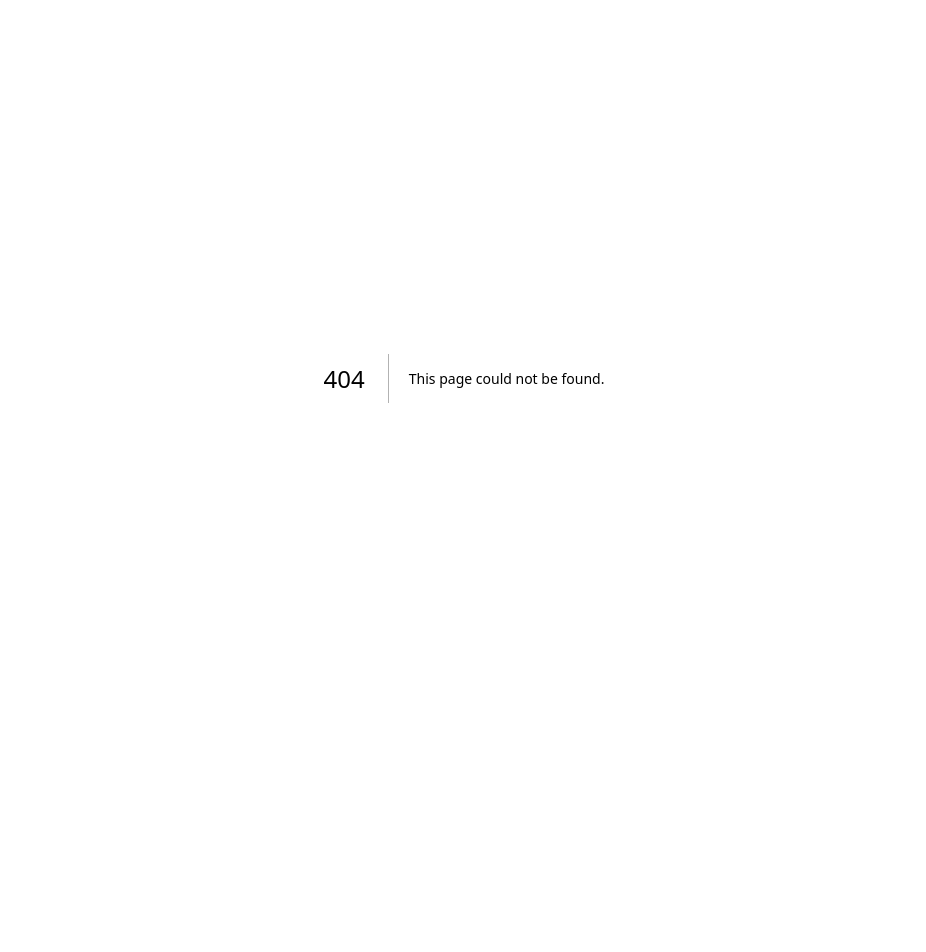
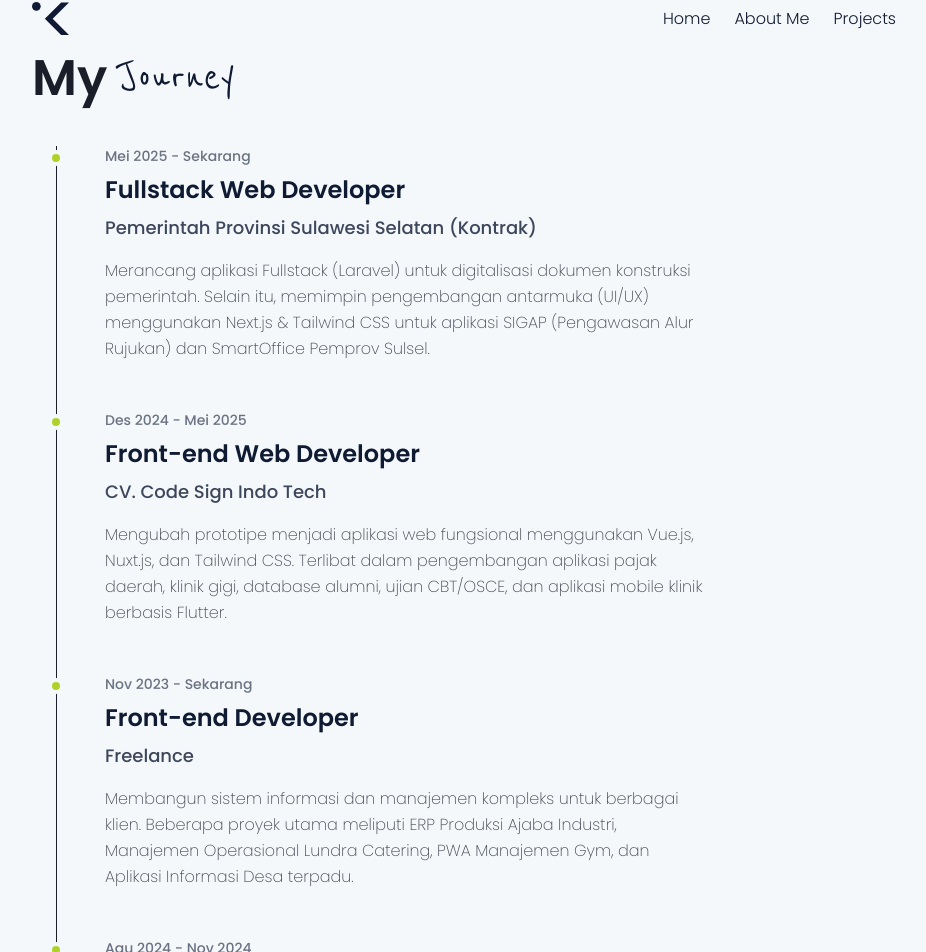
Before and after one commit to rafiihyas/portofolio-rafi-next, a Next.js app: page /journey in a window 1280 px wide. Before the commit this address had no page. Shown: the part 22-974 px from the top of the page, without its empty margins (176-1102 px from the left). Before the commit the page ends 800 px from the top, so only its background shows below. Built offline with nearby package versions, Linux system fonts and the light colour scheme.

Commit message:
feta: add page (journey)

```diff
--- /dev/null
+++ b/src/app/(main)/journey/page.tsx
@@ -0,0 +1,67 @@
+export default function Journey() {
+  const journeys = [
+  {
+    year: "Mei 2025 - Sekarang",
+    role: "Fullstack Web Developer",
+    company: "Pemerintah Provinsi Sulawesi Selatan (Kontrak)",
+    description: "Merancang aplikasi Fullstack (Laravel) untuk digitalisasi dokumen konstruksi pemerintah. Selain itu, memimpin pengembangan antarmuka (UI/UX) menggunakan Next.js & Tailwind CSS untuk aplikasi SIGAP (Pengawasan Alur Rujukan) dan SmartOffice Pemprov Sulsel.",
+  },
+  {
+    year: "Des 2024 - Mei 2025",
+    role: "Front-end Web Developer",
+    company: "CV. Code Sign Indo Tech",
+    description: "Mengubah prototipe menjadi aplikasi web fungsional menggunakan Vue.js, Nuxt.js, dan Tailwind CSS. Terlibat dalam pengembangan aplikasi pajak daerah, klinik gigi, database alumni, ujian CBT/OSCE, dan aplikasi mobile klinik berbasis Flutter.",
+  },
+  {
+    year: "Nov 2023 - Sekarang",
+    role: "Front-end Developer",
+    company: "Freelance",
+    description: "Membangun sistem informasi dan manajemen kompleks untuk berbagai klien. Beberapa proyek utama meliputi ERP Produksi Ajaba Industri, Manajemen Operasional Lundra Catering, PWA Manajemen Gym, dan Aplikasi Informasi Desa terpadu.",
+  },
+  {
+    year: "Agu 2024 - Nov 2024",
+    role: "Front-end Web Developer (Magang)",
+    company: "PT. Visdat Teknik Utama",
+    description: "Mengembangkan antarmuka aplikasi billing TV kabel menggunakan Laravel. Membangun dashboard responsif untuk berbagai *role* pengguna seperti admin, operator, teknisi, kolektor, dan pelanggan.",
+  },
+  {
+    year: "Jul 2022 - Des 2024",
+    role: "Desain Grafis",
+    company: "Cafe Fifteen Coffee & Eatery",
+    description: "Membuat materi promosi visual cetak dan digital (poster, feed/story Instagram) untuk mendukung kampanye pemasaran kafe.",
+  },
+  {
+    year: "2021 - 2025",
+    role: "S1 Rekayasa Perangkat Lunak",
+    company: "Universitas Dipa Makassar",
+    description: "Lulus dengan IPK 3.84. Memperdalam ilmu tentang arsitektur sistem, algoritma, dan pengembangan perangkat lunak modern.",
+  },
+];
+
+  return (
+    <section className="flex flex-col justify-center px-6 py-20 md:px-12 lg:px-24 xl:px-52 gap-12 bg-page">
+      <div className="flex items-center space-x-3 text-4xl md:text-[50px]">
+        <h1 className="font-semibold text-foreground">My</h1>
+        <span className="font-reenie font-normal text-kreafi-2">Journey</span>
+      </div>
+
+      <div className="relative border-l border-gray/50 ml-4 md:ml-6 space-y-12">
+        {journeys.map((item, index) => (
+          <div key={index} className="relative pl-8 md:pl-12">
+            {/* Dot Timeline */}
+            <div className="absolute -left-[9px] top-1 h-4 w-4 rounded-full bg-kreafi-1 border-4 border-page"></div>
+
+            <div className="flex flex-col space-y-2">
+              <span className="text-sm font-medium text-kreafi-2/60">{item.year}</span>
+              <h3 className="text-2xl font-semibold text-kreafi-2">{item.role}</h3>
+              <h4 className="text-lg font-medium text-kreafi-2/80">{item.company}</h4>
+              <p className="text-base font-extralight text-foreground/80 max-w-[600px] leading-relaxed pt-2">
+                {item.description}
+              </p>
+            </div>
+          </div>
+        ))}
+      </div>
+    </section>
+  );
+}
```
